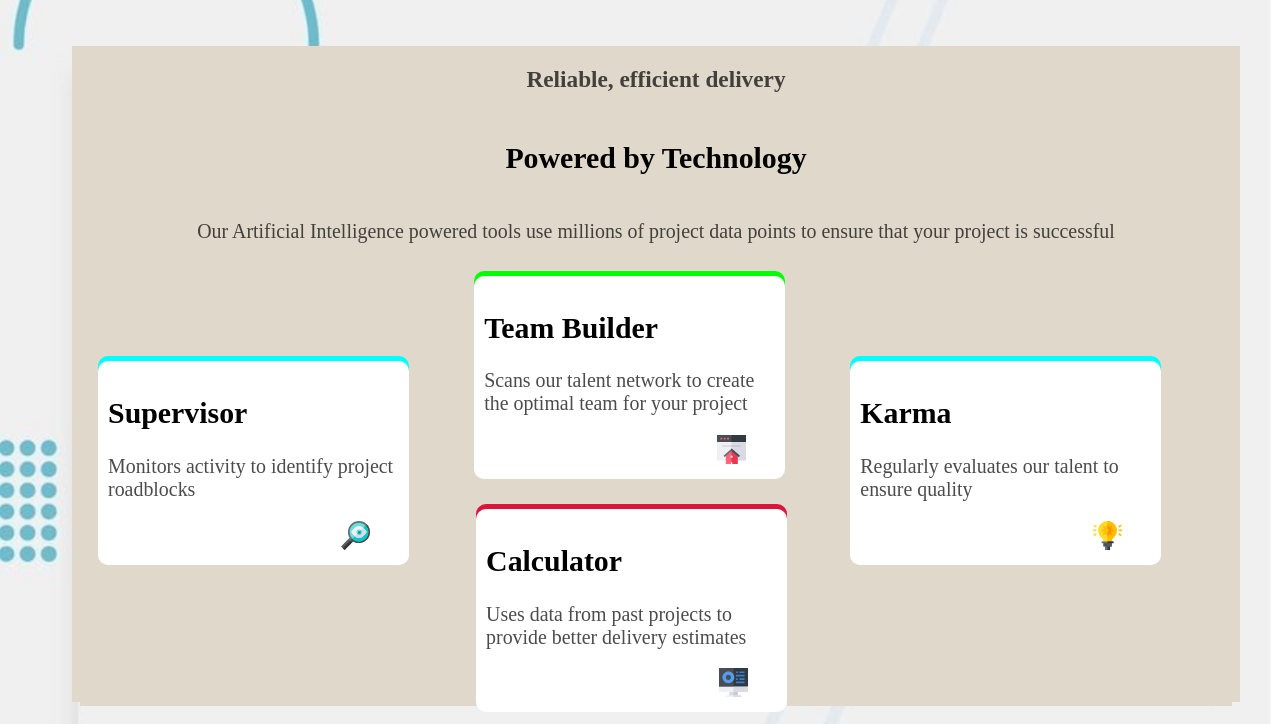
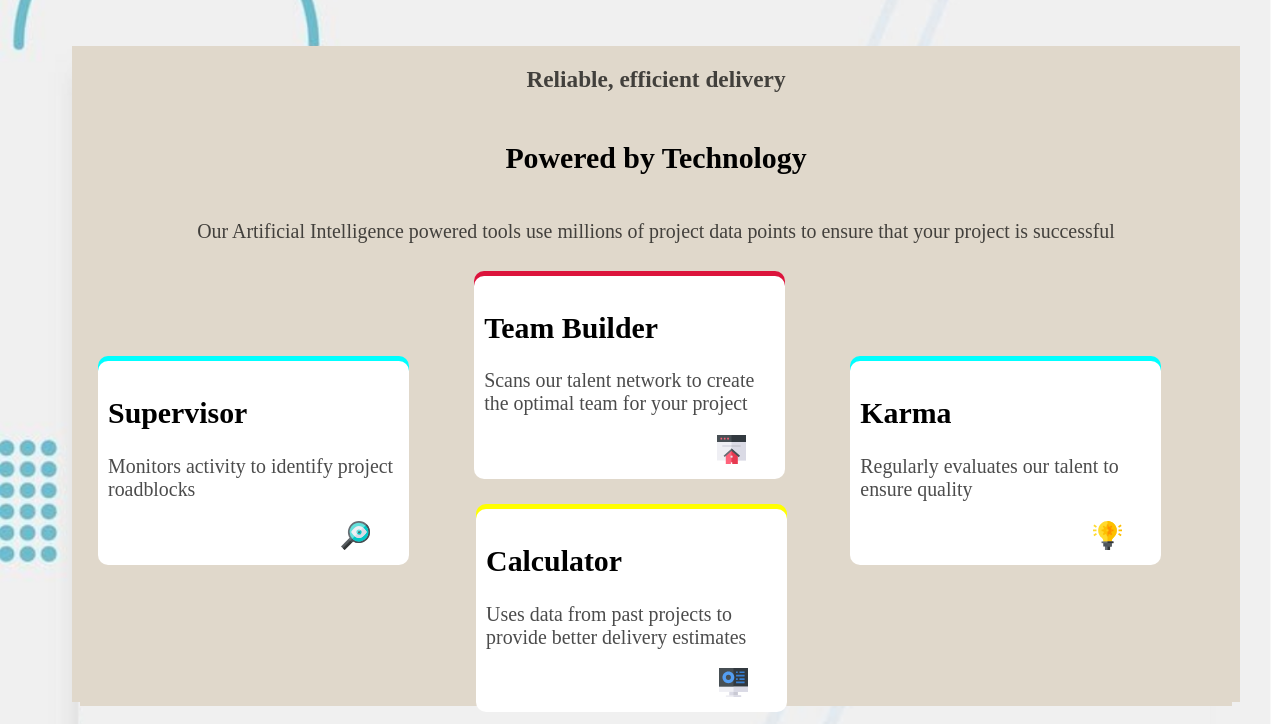
Before and after one commit to Guilherme-Porto-Silva/secondFrontendMentorChalange, a plain HTML site: page index.html in a window 1280 px wide. Shown: the top 724 px of the page. Drawn offline with Linux system fonts and the light colour scheme.

Commit message:
color changer update

```diff
--- a/index.html
+++ b/index.html
@@ -42,7 +42,7 @@ main > div{
   border-radius: 10px;
   width: 80%;
   padding: 1rem;
-  box-shadow: 0 -0.5rem 0 lime;
+  box-shadow: 0 -0.5rem 0 crimson;
 img{
 		width: 10%;
     position: relative;
@@ -54,7 +54,7 @@ img{
     overflow-wrap: break-word;
 	}
   .middle{ box-shadow: 0 -0.5rem 0 cyan; }
-  #calculator{ box-shadow: 0 -0.5rem 0 crimson; }
+  #calculator{ box-shadow: 0 -0.5rem 0 yellow; }
 @media screen and (min-width: 850px) {
   body{
     width: 100vw;
```
